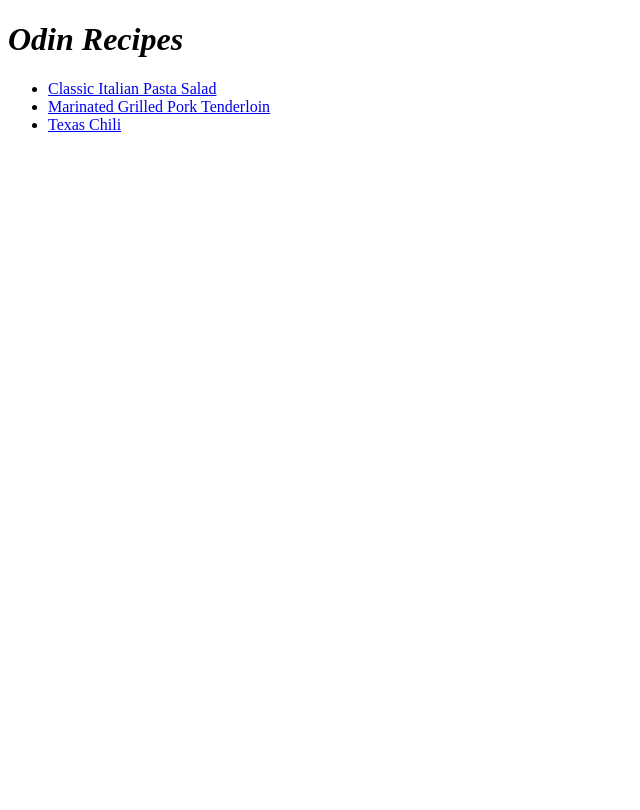
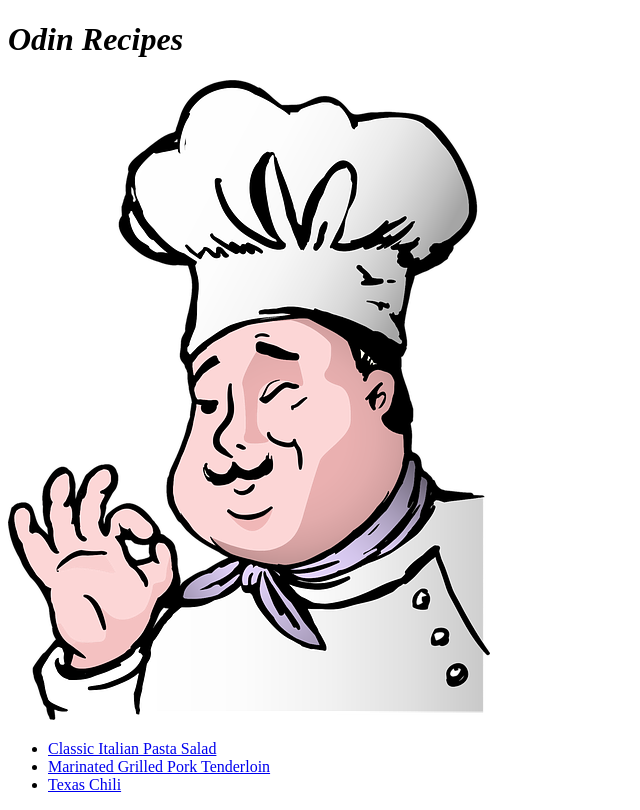
Before and after one commit to easy-cruiser/odin-recipes, a plain HTML site: page index.html in a window 1280 px wide. Shown: the whole page, without its empty margins (0-640 px from the left). Drawn offline with Linux system fonts and the light colour scheme.

Commit message:
Add picture in index.html

```diff
--- a/index.html
+++ b/index.html
@@ -8,6 +8,7 @@
 </head>
 <body>
     <h1><em>Odin Recipes</em></h1>
+    <img src="img/cook-chef.jpg" alt="Cook Chef">
     <ul>
         <li><a href="recipes/cips.html">Classic Italian Pasta Salad</a></li>
         <li><a href="recipes/pork-tenderloin.html">Marinated Grilled Pork Tenderloin</a></li>
```
Also changed, not shown: img/cook-chef.jpg (added).
